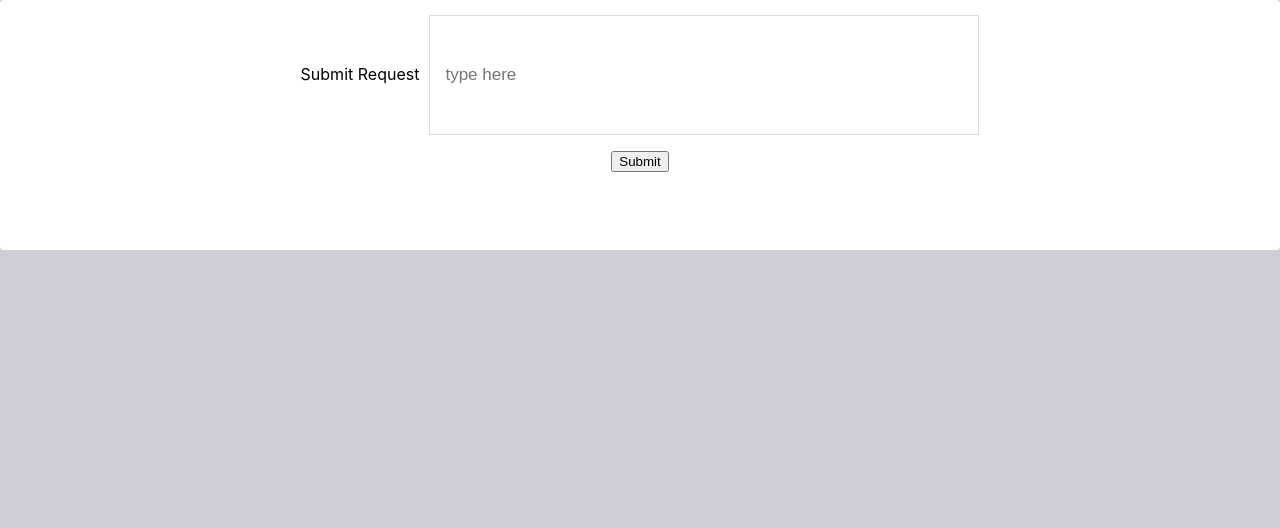
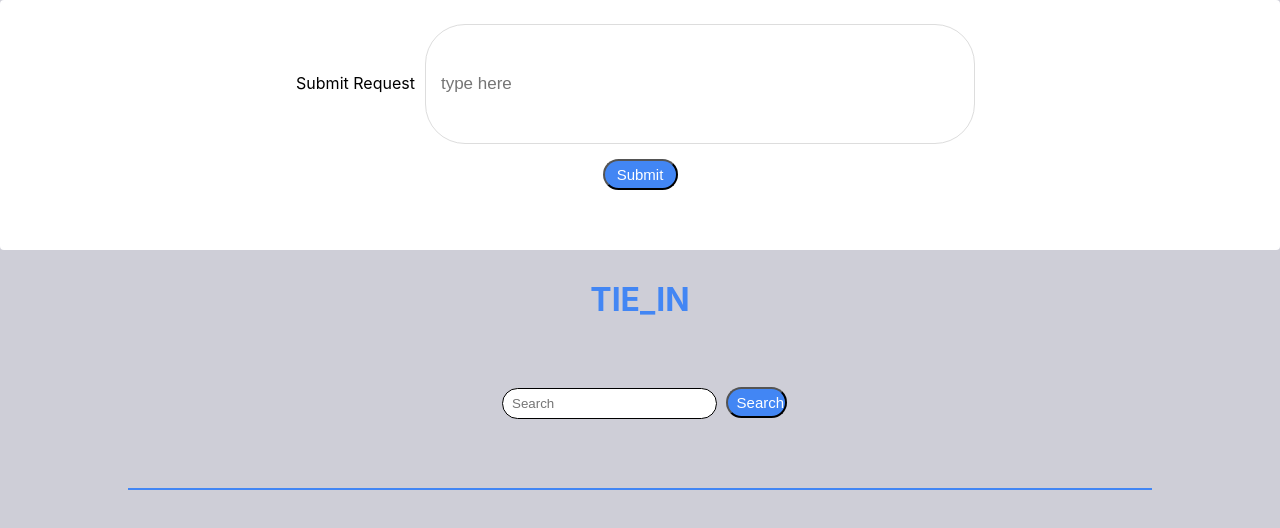
Before and after one commit to housni234/ti-in-Front_End, a React (Create React App) app: page / in a window 1280 px wide. Shown: the top 528 px of the page. Built offline with nearby package versions, Linux system fonts and the light colour scheme.

Commit message:
install the search bar

```diff
--- a/src/Main.js
+++ b/src/Main.js
@@ -1,11 +1,14 @@
 import React from "react";
 import UserRequest from "./UserRequest"
+import Search from "./Search"
 
 
 function Main() {
         return (
           <>
             <UserRequest />
+            <Search />
+
 
           </>
         );
--- /dev/null
+++ b/src/Search.js
@@ -0,0 +1,62 @@
+import React, { Component } from "react";
+import "./Search_bar.css";
+
+class Search extends Component {
+  state = {
+    searchValue: "",
+    meals: []
+  };
+
+  handleOnChange = event => {
+    this.setState({ searchValue: event.target.value });
+  };
+
+  handleSearch = () => {
+    this.makeApiCall(this.state.searchValue);
+  };
+
+  makeApiCall = searchInput => {
+   var searchUrl = `http://localhost:5000/hashtags`;
+    fetch(searchUrl)
+      .then(response => {
+
+        console.log(response);
+        return response.json();
+
+      })
+      .then(jsonData => {
+        this.setState({ meals: jsonData.meals });
+      });
+
+  };
+
+  render() {
+    return (
+      <div id="main">
+        <h1>TIE_IN </h1>
+        <input
+          name="text"
+          type="text"
+          placeholder="Search"
+          onChange={event => this.handleOnChange(event)}
+          value={this.state.searchValue}
+        />
+        <button onClick={this.handleSearch}>Search</button>
+        {this.state.meals ? (
+          <div id="meals-container">
+            {this.state.meals.map((meal, index) => (
+              <div className="single-meal" key={index}>
+                <h2>{meal.strMeal}</h2>
+                <img src={meal.strMealThumb} alt="meal-thumbnail" />
+              </div>
+            ))}
+          </div>
+        ) : (
+          <p>Try searching for a Username</p>
+        )}
+      </div>
+    );
+  }
+}
+
+export default Search;
--- /dev/null
+++ b/src/Search_bar.css
@@ -0,0 +1,51 @@
+* {
+    margin: 0;
+    padding: 0;
+  }
+  h1 {
+    color: #4286f4;
+    margin-top: 30px;
+    margin-bottom: 60px;
+  }
+  #main {
+    text-align: center;
+    width: 80%;
+    margin: 0 auto;
+  }
+  input {
+    width: 19%;
+    margin: 9px;
+    padding: 7px 9px;
+    border-radius: 40px;
+    border: 1px solid #000000;
+    /* box-shadow: 1px 0.5px #888888; */
+    font-size: -14px;
+    left: 1320px;
+    top: 37px;
+  }
+
+  button {
+    padding: 5px 9px;
+    width: 6%;
+    border-radius: 40px;
+    background-color: #4286f4;
+    color: #ffffff;
+    cursor: pointer;
+    font-size: 15px;
+    left: 1312px;
+  }
+  #meals-container {
+    display: grid;
+    grid-template-columns: auto auto auto;
+    grid-column-gap: 10px;
+    grid-row-gap: 15px;
+    margin-top: 60px;
+    border: 0.1px solid #4286f4;
+  }
+  .single-meal {
+    box-shadow: 1px 0.5px #4286f4;
+    margin: 10px;
+  }
+  .single-meal img{
+      width: 50%;
+  }
```
